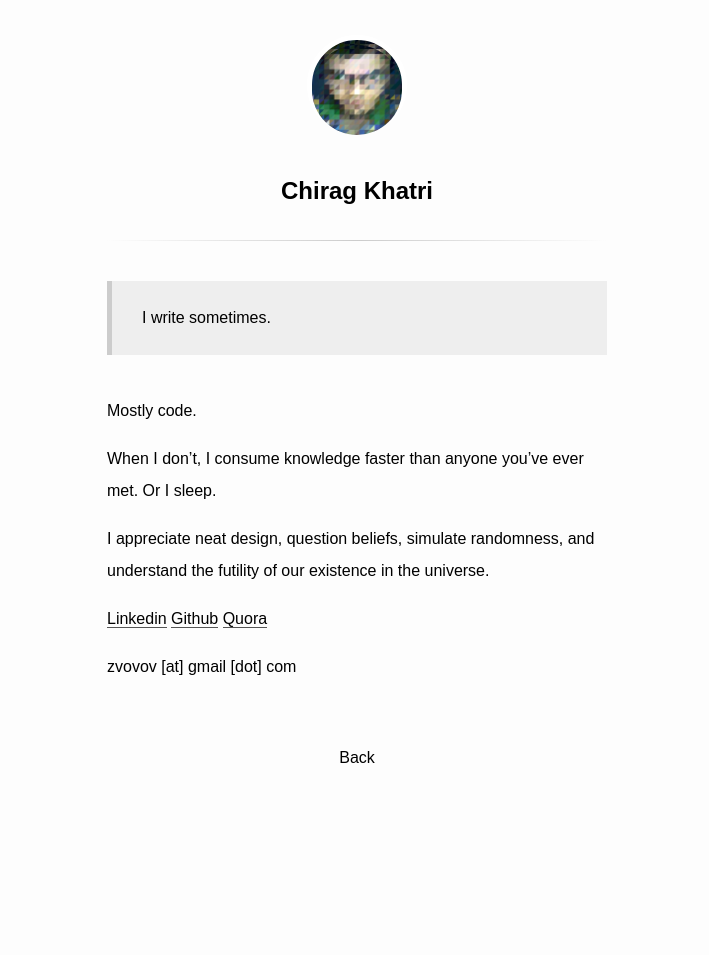
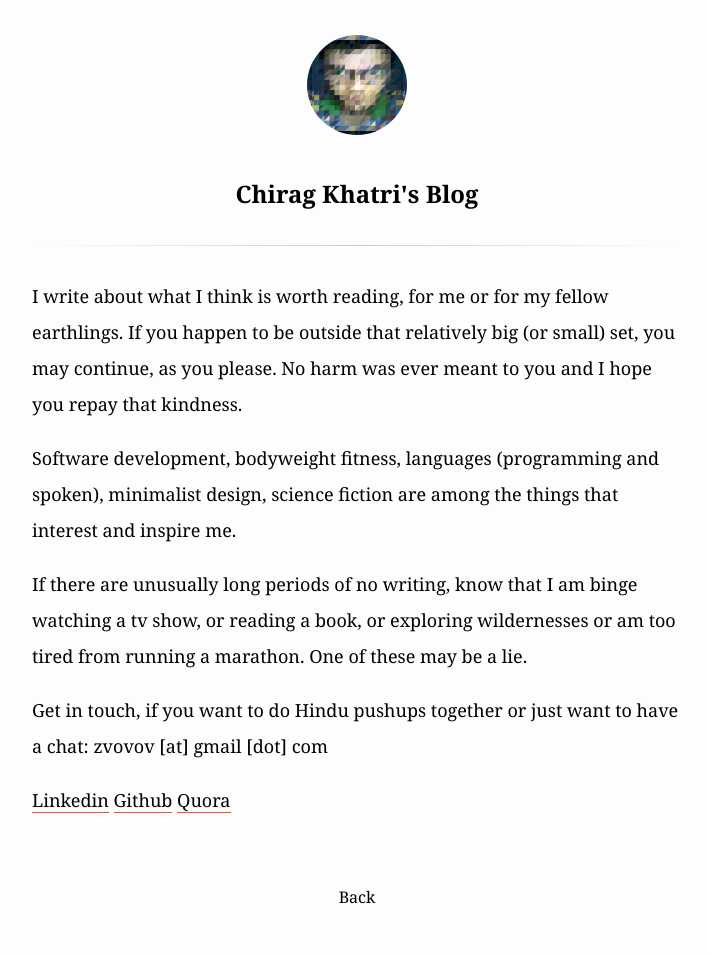
Before and after one commit to zvovov/blog, a Jekyll site: the page built from about.md, in a window 1280 px wide. Shown: the whole page, without its empty margins (283-992 px from the left). Built offline with Jekyll 4.4.1, drawn with Linux system fonts in a browser that asks for light colours; some web fonts are replaced; before the commit the page ends 900 px from its top, so only the background shows below that.

Commit message:
made shit lightweight

```diff
--- a/_config.yml
+++ b/_config.yml
@@ -1,5 +1,5 @@
 # Site Info
-title:              "Chirag Khatri"
+title:              "Chirag Khatri's Blog"
 description:        "The blog of Chirag Khatri"
 google_verify:       # Put your Google Verification here
 
--- a/_includes/head.html
+++ b/_includes/head.html
@@ -16,6 +16,5 @@
 
 <link rel="icon" href="{{ site.baseurl }}/assets/favicon.png">
 <link rel="apple-touch-icon" href="{{ site.baseurl }}/assets/touch-icon.png">
-<link rel="stylesheet" href="//code.cdn.mozilla.net/fonts/fira.css">
 <link rel="stylesheet" href="{{ site.baseurl }}/assets/core.css">
 <link rel="canonical" href="{{ page.url | prepend: site.baseurl }}">
--- a/_includes/header.html
+++ b/_includes/header.html
@@ -9,7 +9,6 @@
 	{% endif %}
 
 	<a href="{{ link | prepend: site.baseurl }}">
-		<img src="{{ site.baseurl }}/assets/gravatar_wrapper.png" class="gravatar">
 	</a>
 	<span class="logo-prompt">{{ prompt }}</span>
 
--- a/_sass/main.scss
+++ b/_sass/main.scss
@@ -1,9 +1,8 @@
 body {
-  font-family: 'Fira Sans', sans-serif;
+  font-family: Georgia, Times, serif;
   background: #fdfdfd;
   padding: 20px;
   margin: 0;
-  font-weight: 400;
   -webkit-font-smoothing: antialiased;
   -webkit-text-size-adjust: 100%;
   @media (min-width: 992px) {
@@ -22,7 +21,7 @@
 a {
   color: inherit;
   text-decoration: none;
-  border-bottom: 1px solid #555;
+  border-bottom: 1px solid #f14e32;
   &.image {
     display: block;
     text-align: center;
@@ -111,10 +110,10 @@
 .logo {
   margin: 0 auto 35px;
   text-align: center;
-  animation-duration: 0.7s;
+  animation-duration: 0.5s;
   animation-fill-mode: both;
   animation-name: bounce;
-  -webkit-animation-duration: 0.7s;
+  -webkit-animation-duration: 0.5s;
   -webkit-animation-fill-mode: both;
   -webkit-animation-name: bounce;
   a {
@@ -129,11 +128,11 @@
     display: inline-block;
     text-align: center;
     line-height: 100px;
-    border: 5px solid #fff;
+    border: 5px solid transparent;
     box-sizing: border-box;
     &:hover,
     &:focus {
-      background: #f14e32;
+      border: 5px solid #f14e32;
     }
     &:hover + .logo-prompt,
     &:focus + .logo-prompt {
@@ -181,6 +180,7 @@
 }
 iframe {
   margin: 45px 0 !important;
+  width: 100%;
 }
 ul,
 ol {
@@ -247,14 +247,11 @@
     padding: 4px 0;
   }
 }
-iframe {
-  width: 100%;
-}
 article {
-  max-width: 500px;
+  max-width: 650px;
   margin: 0 auto;
   .title {
-    line-height: 1.4em;
+    line-height: 1.6em;
     text-align: center;
   }
   .divider {
@@ -275,7 +272,7 @@
     margin: 30px 0;
   }
   p {
-    font-size: 16px;
+    font-size: 18px;
     line-height: 2em;
     word-wrap: break-word;
   }
@@ -297,10 +294,13 @@
     margin: 40px auto 0;
     display: inline-block;
     padding: 10px;
-    border: 0;
     &:before {
       margin-right: 5px;
       color: #000;
+    }
+    border-bottom: 2px solid transparent;
+    &:hover {
+      border-color: #f14e32;
     }
   }
 }
@@ -315,14 +315,14 @@
   float: left;
 }
 section {
-  max-width: 700px;
+  max-width: 800px;
   margin: 100px auto;
   ul {
     list-style: none;
     margin: 0;
     padding: 0;
     li {
-      font-size: 20px;
+      font-size: 24px;
       margin: 40px 0;
       .title {
         max-width: 100%;
@@ -350,7 +350,7 @@
       @media (min-width: 992px) {a {
           border-bottom: 2px solid transparent;
           &:hover {
-            border-color: #000;
+            border-color: #f14e32;
           }
         }
       }
--- a/about.md
+++ b/about.md
@@ -1,16 +1,14 @@
 ---
 layout: page
-title: Chirag Khatri
+title: Chirag Khatri's Blog
 ---
 
-> I write sometimes.
+I write about what I think is worth reading, for me or for my fellow earthlings. If you happen to be outside that relatively big (or small) set, you may continue, as you please. No harm was ever meant to you and I hope you repay that kindness.
 
-Mostly code.
+Software development, bodyweight fitness, languages (programming and spoken), minimalist design, science fiction are among the things that interest and inspire me.
 
-When I don't, I consume knowledge faster than anyone you've ever met. Or I sleep.
+If there are unusually long periods of no writing, know that I am binge watching a tv show, or reading a book, or exploring wildernesses or am too tired from running a marathon. One of these may be a lie.
 
-I appreciate neat design, question beliefs, simulate randomness, and understand the futility of our existence in the universe.
+Get in touch, if you want to do Hindu pushups together or just want to have a chat: zvovov [at] gmail [dot] com
 
 [Linkedin](https://www.linkedin.com/in/khatrichirag) [Github](https://www.github.com/zvovov) [Quora](https://www.quora.com/profile/Chirag-Khatri-10)
-
-zvovov [at] gmail [dot] com
```
